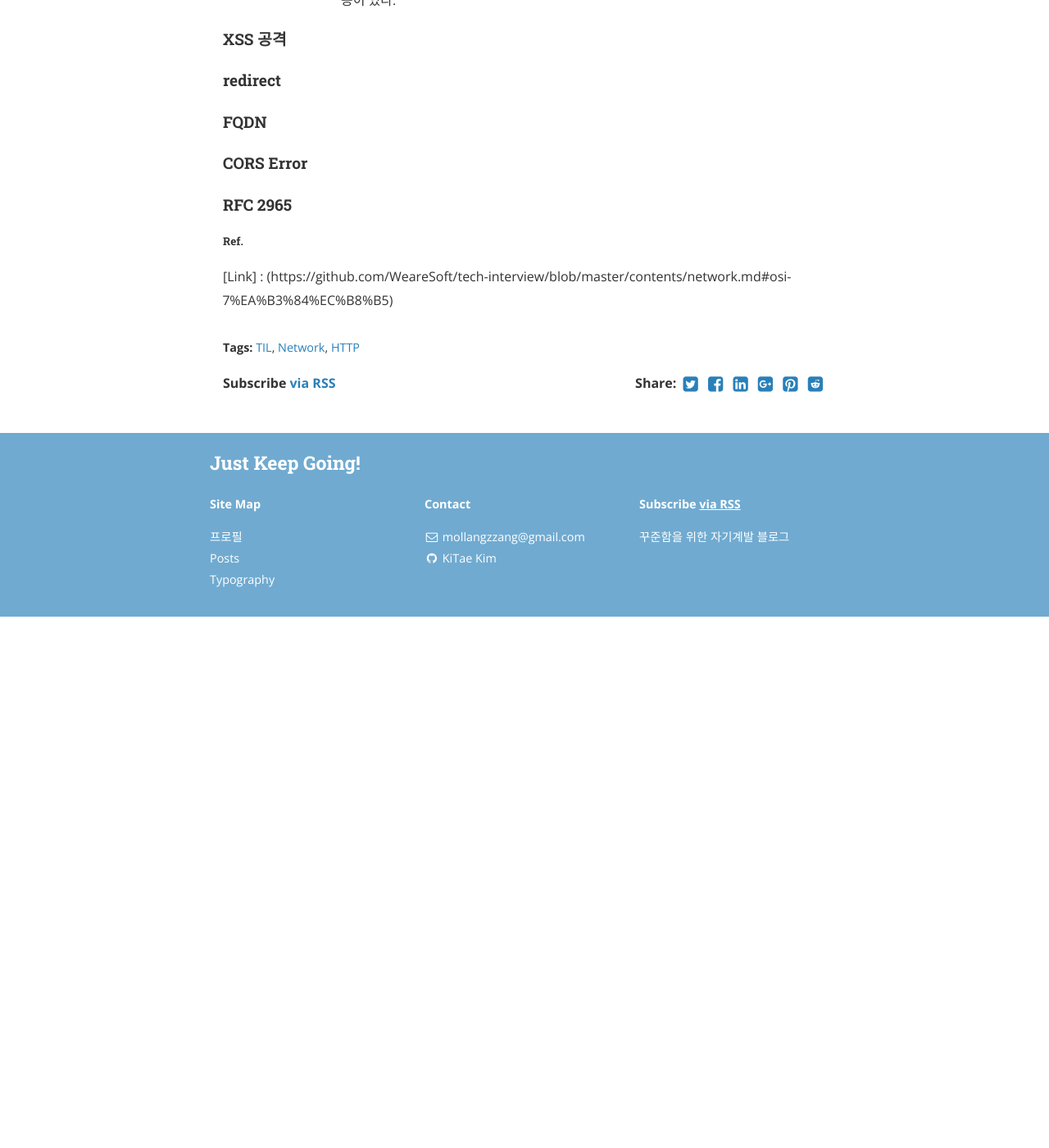
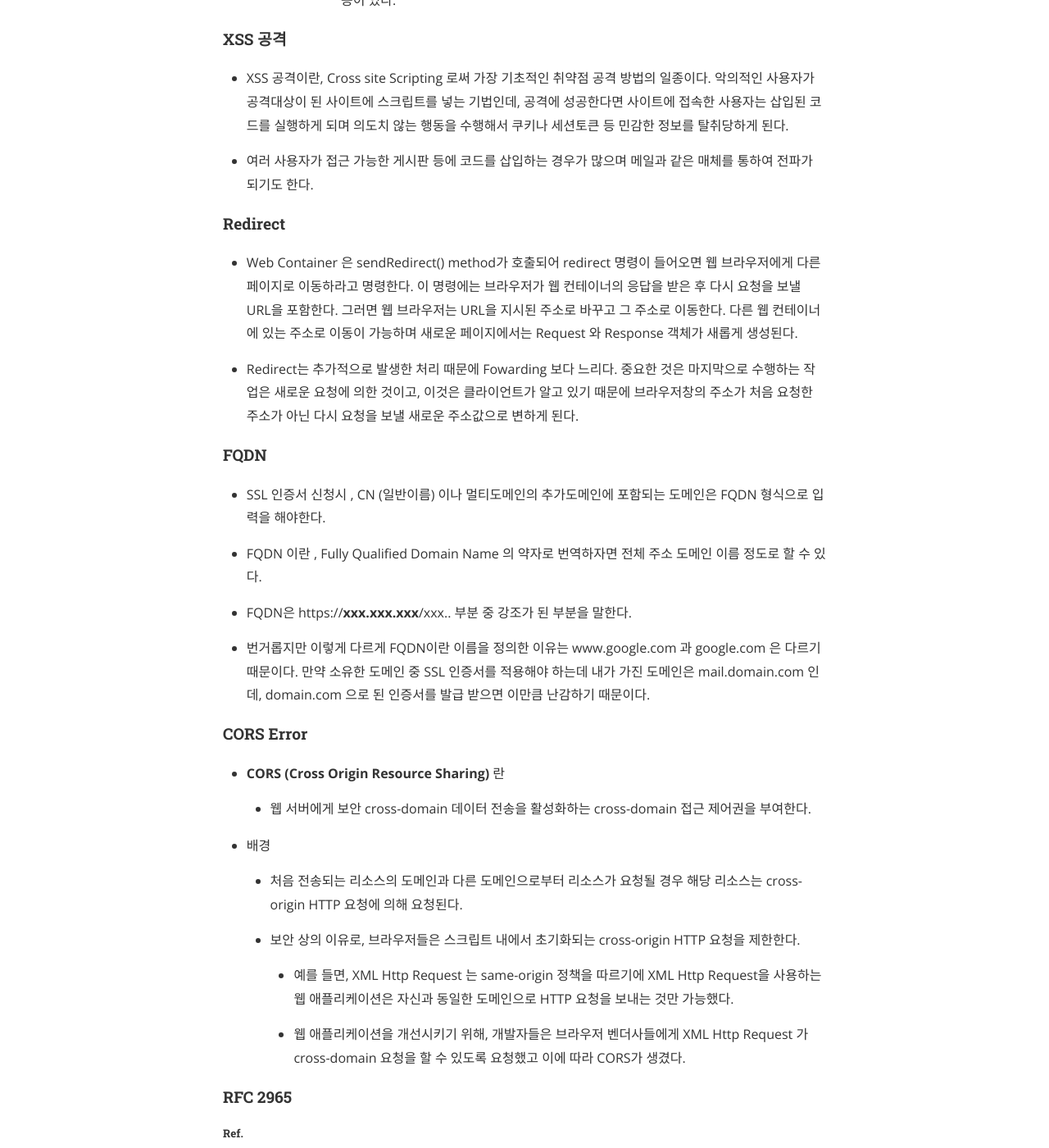
Before and after one commit to flash1117/flash1117.github.io, a Jekyll site: the page built from _posts/2019-10-06-TIL.markdown, in a window 1280 px wide and 1400 px high, scrolled down 6340 px. Shown: the whole window at 82% size. Built offline with Jekyll 4.4.1, drawn with Linux system fonts in a browser that asks for light colours; nearby versions of some CDN libraries; before the commit the page ends 7092 px from its top, so only the background shows below that.

```diff
--- a/_posts/2019-10-06-TIL.markdown
+++ b/_posts/2019-10-06-TIL.markdown
@@ -195,12 +195,40 @@ cover:  "/assets/TIL.png"
 
 
 #### XSS 공격
+- XSS 공격이란, Cross site Scripting 로써 가장 기초적인 취약점 공격 방법의 일종이다. 악의적인 사용자가 공격대상이 된 사이트에 스크립트를 넣는 기법인데, 공격에 성공한다면 사이트에 접속한 사용자는 삽입된 코드를 실행하게 되며 의도치 않는 행동을 수행해서 쿠키나 세션토큰 등 민감한 정보를 탈취당하게 된다.
 
-#### redirect
+- 여러 사용자가 접근 가능한 게시판 등에 코드를 삽입하는 경우가 많으며 메일과 같은 매체를 통하여 전파가 되기도 한다.
+
+#### Redirect
+
+- Web Container 은 sendRedirect() method가 호출되어 redirect 명령이 들어오면 웹 브라우저에게 다른 페이지로 이동하라고 명령한다. 이 명령에는 브라우저가 웹 컨테이너의 응답을 받은 후 다시 요청을 보낼 URL을 포함한다. 그러면 웹 브라우저는 URL을 지시된 주소로 바꾸고 그 주소로 이동한다. 다른 웹 컨테이너에 있는 주소로 이동이 가능하며 새로운 페이지에서는 Request 와 Response 객체가 새롭게 생성된다.
+
+- Redirect는 추가적으로 발생한 처리 때문에 Fowarding 보다 느리다. 중요한 것은 마지막으로 수행하는 작업은 새로운 요청에 의한 것이고, 이것은 클라이언트가 알고 있기 때문에 브라우저창의 주소가 처음 요청한 주소가 아닌 다시 요청을 보낼 새로운 주소값으로 변하게 된다.
 
 #### FQDN
+- SSL 인증서 신청시 , CN (일반이름) 이나 멀티도메인의 추가도메인에 포함되는 도메인은 FQDN 형식으로 입력을 해야한다.
+
+- FQDN 이란 , Fully Qualified Domain Name 의 약자로 번역하자면 전체 주소 도메인 이름 정도로 할 수 있다.
+
+- FQDN은 https://**xxx.xxx.xxx**/xxx.. 부분 중 강조가 된 부분을 말한다.
+
+- 번거롭지만 이렇게 다르게 FQDN이란 이름을 정의한 이유는 www.google.com 과 google.com 은 다르기 때문이다. 만약 소유한 도메인 중 SSL 인증서를 적용해야 하는데 내가 가진 도메인은 mail.domain.com 인데, domain.com 으로 된 인증서를 발급 받으면 이만큼 난감하기 때문이다.
 
 #### CORS Error
+
+- **CORS (Cross Origin Resource Sharing)** 란
+
+    - 웹 서버에게 보안 cross-domain 데이터 전송을 활성화하는 cross-domain 접근 제어권을 부여한다.
+
+- 배경
+
+    - 처음 전송되는 리소스의 도메인과 다른 도메인으로부터 리소스가 요청될 경우 해당 리소스는 cross-origin HTTP 요청에 의해 요청된다.
+
+    - 보안 상의 이유로, 브라우저들은 스크립트 내에서 초기화되는 cross-origin HTTP 요청을 제한한다.
+
+        - 예를 들면, XML Http Request 는 same-origin 정책을 따르기에 XML Http Request을 사용하는 웹 애플리케이션은 자신과 동일한 도메인으로 HTTP 요청을 보내는 것만 가능했다.
+
+        - 웹 애플리케이션을 개선시키기 위해, 개발자들은 브라우저 벤더사들에게 XML Http Request 가 cross-domain 요청을 할 수 있도록 요청했고 이에 따라 CORS가 생겼다.
 
 #### RFC 2965
 
--- a/_posts/2019-10-07-TIL.markdown
+++ b/_posts/2019-10-07-TIL.markdown
@@ -37,3 +37,6 @@ cover:  "/assets/TIL.png"
 8. `str.empty()` string 이 비어있는지 확인하는 함수이다.
 
 9. 파일을 읽을 때 유용한 함수로, 곧 n 만큼의 string이 추가 될 꺼니까 그에 맞는 capacity를 미리 할당해주는 역할을 해주는데, `str.reserve(n)` 과 같은 식으로 사용한다. capacity가 꽉찼을 때 계속해서 호출하는 사태를 예방해서 성능저하를 예방하게 된다.
+
+10. C에서는 atoi 함수로 문자를 숫자로 바꾸었지만, string 형 같은 경우는 번거롭게 되는데, 이 떄 사용할 함수로 string to int 가 가능하다.
+`stoi : string to int , stof : string to float , stol : string to long , stod : string to double`
```
Also changed, not shown: _posts/2019-10-08-BOJ 1551.markdown (added, +85 -0 lines), _posts/2019-10-08-TIL.markdown (added, +21 -0 lines).
